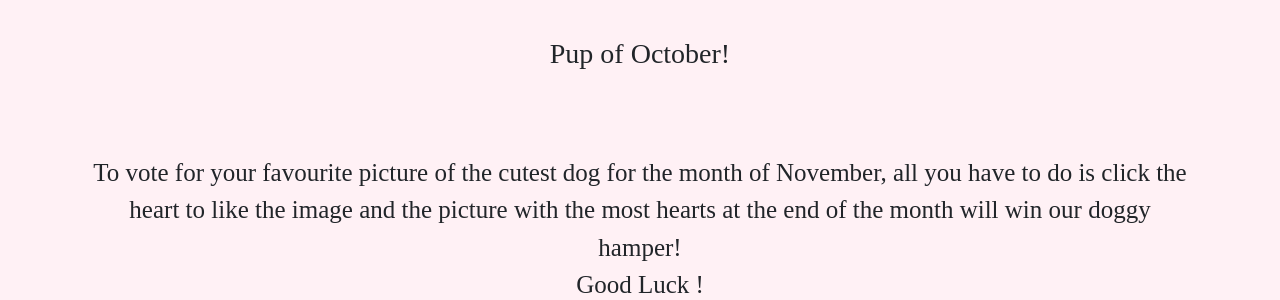
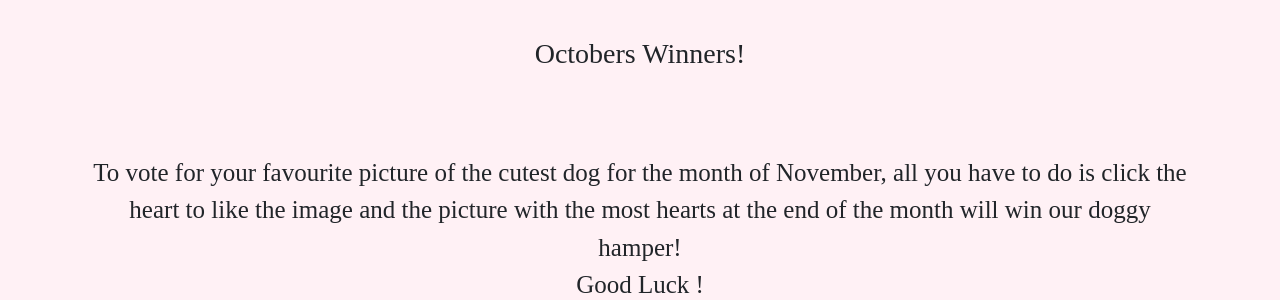
Before and after one commit to shellym96/dog-stagram, a Django app: page /competition/ in a window 1280 px wide. Shown: the part 70-370 px from the top of the page. Run offline with Django 3.2, Linux system fonts and the light colour scheme; data that the repository does not hold is empty; some libraries are stand-ins or nearby versions.

Commit message:
Edit h3 from pup of october to octobers winners

```diff
--- a/templates/competition.html
+++ b/templates/competition.html
@@ -6,7 +6,7 @@
 
 <br/>
 <div class="container text-center">
-<h3> Pup of October! </h3>
+<h3> Octobers Winners! </h3>
 <img src="{{ photo.image.url }}" alt="{{ photo.dog.name }}" class="img-fluid">
 </div>
 <br/>
```
